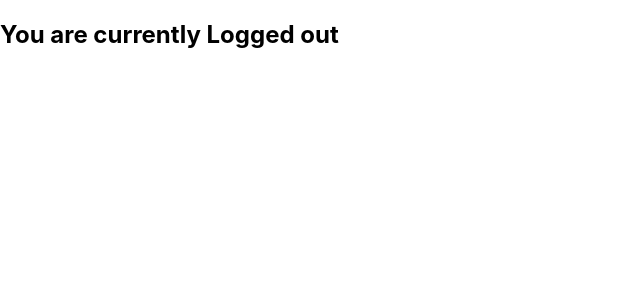
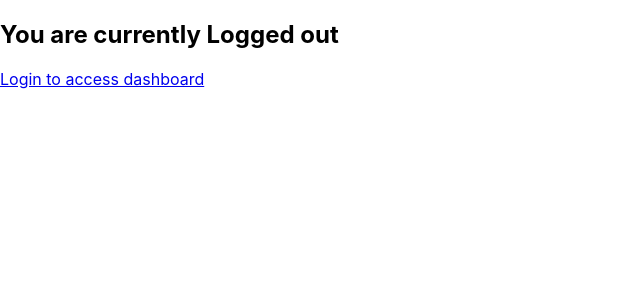
Before and after one commit to jakazzy/authapp, a React (Create React App) app: page /logout in a window 1280 px wide. Shown: the top 300 px of the page, without its empty margins (0-640 px from the left). Built offline with nearby package versions, Linux system fonts and the light colour scheme.

Commit message:
edit Logout file

```diff
--- a/src/Logout.js
+++ b/src/Logout.js
@@ -1,11 +1,16 @@
-import React from 'react';
+import React, { Component } from 'react';
+import { Link } from 'react-router-dom';
 
-const Logout =() =>{
+class Logout extends Component{
+
+render(){
     return(
         <div>
             <h2>You are currently Logged out</h2>
+            <Link to="/">Login to access dashboard</Link>
         </div>
-    )
-}
+        )
+        }
+    }
 
 export default Logout
```
